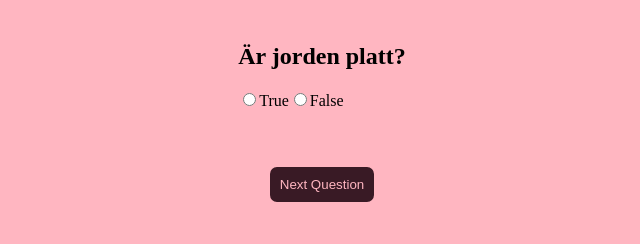
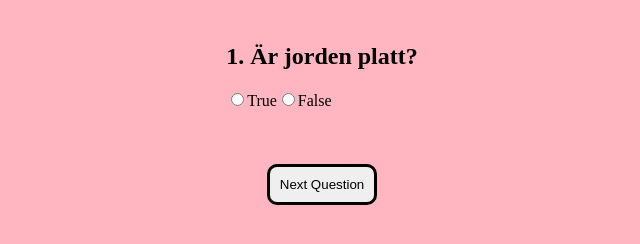
Before and after one commit to Juliaselmas/quiz, a plain HTML site: page index.html in a window 1280 px wide. Both pictures are taken after a click on the button "Start quiz!". Shown: the part 344-588 px from the top of the page, without its empty margins (326-966 px from the left). Drawn offline with Linux system fonts and the light colour scheme.

Commit message:
Added notes

```diff
--- a/script.js
+++ b/script.js
@@ -1,51 +1,51 @@
 let questions = [
     {
-        question: "Är jorden platt?",
+        question: "1. Är jorden platt?",
         correctAnswer: false,
         id:"question1"
     },
     {
-        question: "Är vattnet blött?",
+        question: "2. Är vattnet blött?",
         correctAnswer: true,
         id:"question2"
     },
     {
-        question: "Är jorden platt?",
+        question: "3. Är jorden platt?",
         correctAnswer: true,
         id:"question3"
     },
     {
-        question: "Är vattnet blött?",
+        question: "4. Är vattnet blött?",
         correctAnswer: true,
         id:"question4"
     },
     {
-        question: "Är jorden platt?",
+        question: "5. Är jorden platt?",
         correctAnswer: false,
         id:"question5"
     },
     {
-        question: "Är vattnet blött?",
+        question: "6. Är vattnet blött?",
         correctAnswer: true,
         id:"question6"
     },
     {
-        question: "Är vattnet blött?",
+        question: "7. Är vattnet blött?",
         correctAnswer: false,
         id:"question7"
     },
     {
-        question: "Är jorden platt?",
+        question: "8. Är jorden platt?",
         correctAnswer: true,
         id:"question8"
     },
     {
-        question: "Är vattnet blött?",
+        question: "9. Är vattnet blött?",
         correctAnswer: false,
         id:"question9"
     },
     {
-        question: "Är jorden platt?",
+        question: "10. Är jorden platt?",
         correctAnswer: false,
         id:"question10"
     },
@@ -105,7 +105,7 @@ function createQuestion(question) {
     return newQuestionContainer;
 };
 
-
+//behövs för att hålla koll på numrering på frågorna:
 let currentQuestionIndex = 0;
 
 //funktion för att starta quizet:
@@ -115,15 +115,16 @@ startBtn.addEventListener("click", () => {
     if (quizQuestion.firstChild) {
         quizQuestion.firstChild.style.display = "none";
     }
-    //visar en ny fråga:
+    //visar en ny fråga och nollställer datan i div:en #question-container:
     if (currentQuestionIndex < questions.length) {
         let quizElement = createQuestion(questions[currentQuestionIndex]);
         quizQuestion.innerHTML = "";
         quizQuestion.appendChild(quizElement);
 
+        //motsatsen till style.display = "block". Visar en ny fråga:
         quizQuestion.firstChild.style.display = "block";
 
-        //ändrar texten på knappen:
+        //ändrar texten på knappen när det finns inte finns fler frågor att hämta:
         if (currentQuestionIndex === questions.length - 1) {
             startBtn.innerText = "Show Result";
         } else {
@@ -138,15 +139,18 @@ startBtn.addEventListener("click", () => {
         showResult();
 
         //göm knappen här kanske?
+        startBtn.remove();
     };
 });
 
 //skapa en funktion för att visa resultatet här:
 function showResult(){
+    //skippa denna och gör en tom h2 i html istället?
     let resultH2 = document.createElement("h2");
     resultH2.innerText = "Here is your result:";
 
     //lägg in datan från quizet här:
+    let selectedAnswers = document.querySelector('input[name="options"]:checked');
 
 
     result.appendChild(resultH2);
@@ -154,20 +158,24 @@ function showResult(){
     return result;
 };
 
+//lägg till krav på iklickad radiobtn för att kunna gå vidare till nästa fråga?
 
+//lägg till tom h3 i html som kan ändras och få olika klasser (& styling i css) beroende på resultat!
+/*
+tom array?
 
+if (rätta svar < 50%) {
+    h3.innerText = "This did not go great...";
+    h3.classList.add("resultRed");
+} if else (rätta svar < 75%) {
+    h3.innerText = "This went alright.";
+    h3.classList.add("resultOrange");
+} else {
+    h3.innerText = "This went great!";
+    h3.classList.add("resultGreen");
+}
 
+Visa antal rätt svarade frågor? ex 8/10 rätt?
+Eller skapa 10st div kopplade till varsin fråga som blir antingen gröna eller röda beroende på svar?
 
-
-
-/*startBtn.addEventListener("click", () => {
-    quizQuestion.innerHTML = "";
-
-    questions.forEach((question) => {
-        let quizElement = createQuestion(question);
-        quizQuestion.append(quizElement);
-    });
-
-    startBtn.innerText = "Next";
-});
 */
--- a/style.scss
+++ b/style.scss
@@ -64,9 +64,7 @@ h1 {
 }
 
 #startButton {
-    background-color: #391a25;
-    color: lightpink;
-    border: solid lightpink;
+    border: solid black;
     padding: 10px;
     border-radius: 10px;
 }
```
Also changed, not shown: style.css, 1 other file.
